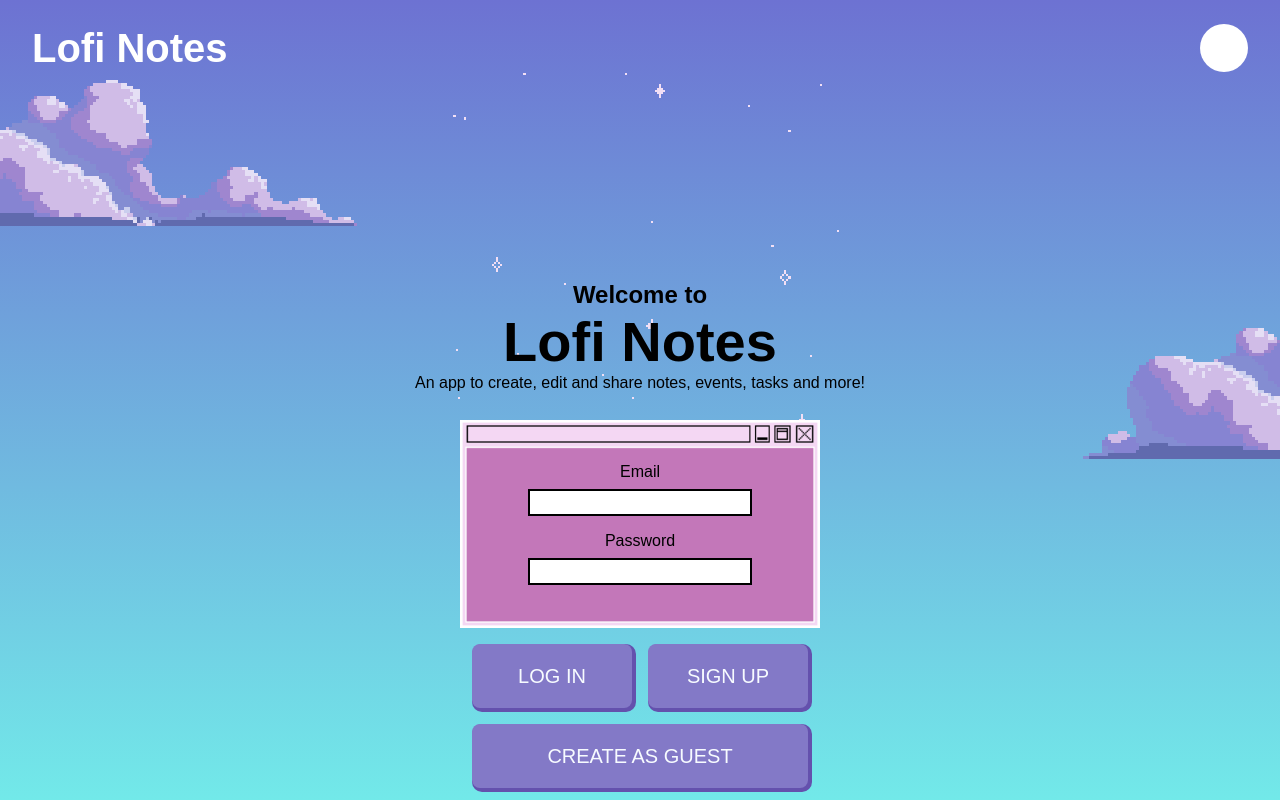
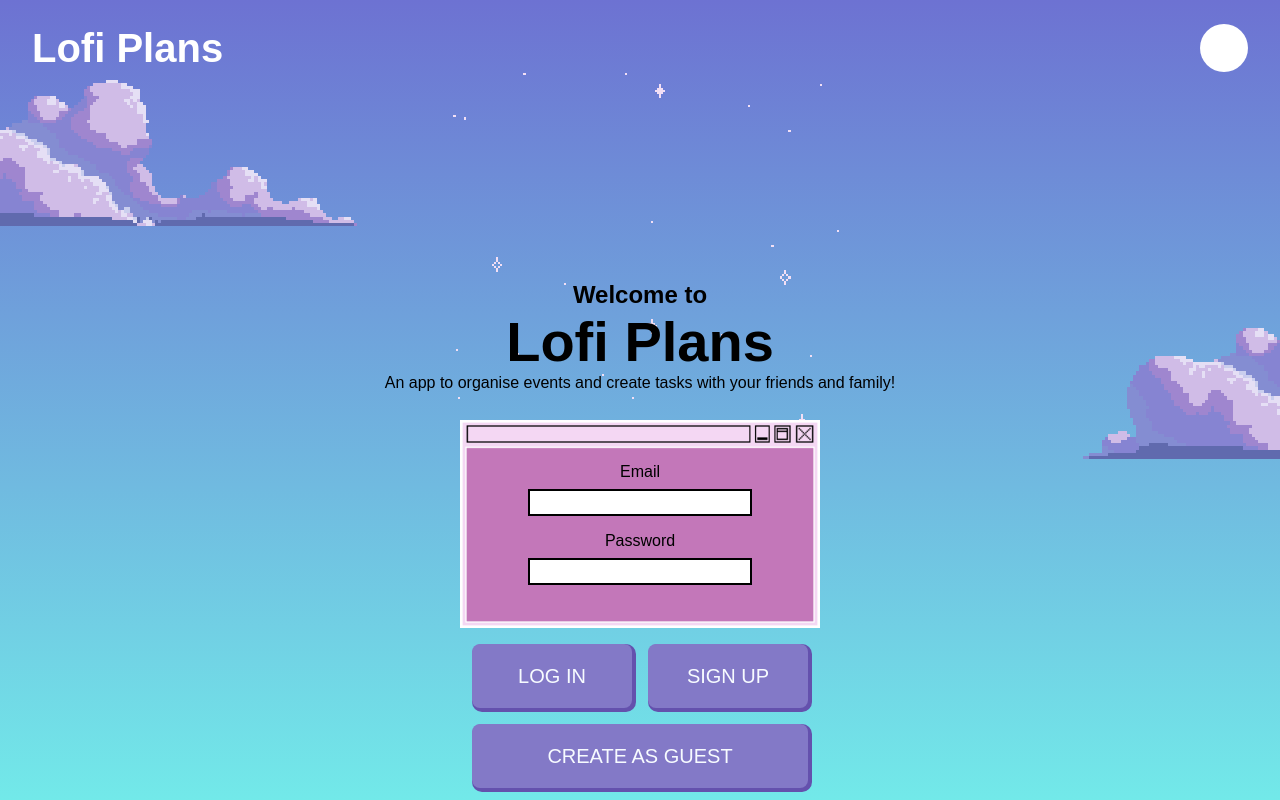
Before and after one commit to eea88/lofi-notes-app, a React (Vite) app: page /users/1/events/create in a window 1280 px wide. Built offline with nearby package versions, Linux system fonts and the light colour scheme; no server answers; a web font is replaced by a local one.

Commit message:
change app name and description

```diff
--- a/src/components/Navbar.jsx
+++ b/src/components/Navbar.jsx
@@ -5,7 +5,7 @@ function Navbar() {
     return (
         <nav>
             <Link to="/">
-                <h1>Lofi Notes</h1>
+                <h1>Lofi Plans</h1>
             </Link>
             <Link to="/users/:userId">
                 <div className="user-icon">
--- a/src/pages/HomePage.jsx
+++ b/src/pages/HomePage.jsx
@@ -57,8 +57,8 @@ function HomePage() {
             <img id="stars" src={stars} alt="stars" />
             <div className="welcome">
                 <h2>Welcome to</h2>
-                <h1>Lofi Notes</h1>
-                <p>An app to create, edit and share notes, events, tasks and more!</p>
+                <h1>Lofi Plans</h1>
+                <p>An app to organise events and create tasks with your friends and family!</p>
             </div>
 
             <form onSubmit={handleLogin}>
```
